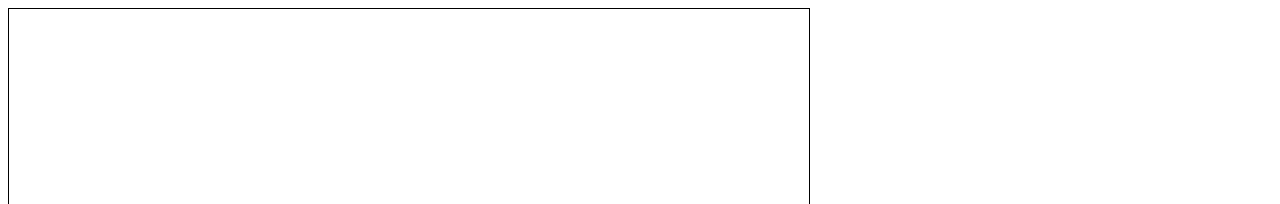
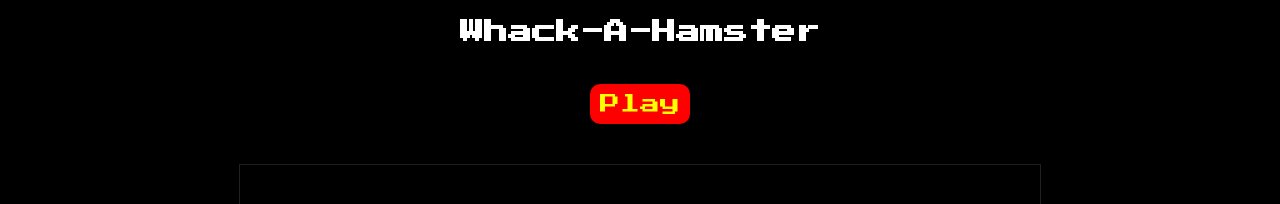
Before and after one commit to CarlosRiojas/WAHgamerepo, a plain HTML site: page index.html in a window 1280 px wide. Shown: the top 204 px of the page. Drawn offline with Linux system fonts and the light colour scheme.

Commit message:
basic html/css styling

```diff
--- a/index.html
+++ b/index.html
@@ -3,11 +3,12 @@
     <head>
         <meta charset= "UTF-8"/>
         <meta name="viewport" content= "width=device-width, initial-scale=1.0"/>
-
         <link rel="stylesheet" href="style.css" />
         <title>Whack-A-Hamster</title>
     </head>
     <body>
+        <h2>Whack-A-Hamster</h2>
+        <button id = "start-button">Play</button>
         <div id="game-board">
             <canvas id="canvas" width="800" height="800"></canvas>
         </div>
--- a/js/canvas-setup-execute.js
+++ b/js/canvas-setup-execute.js
@@ -1,2 +1,2 @@
-const $context = document.querySelector("canvvvvvvvvvvvas")
+const $context = document.querySelector("canvas")
 //prueba
--- a/style.css
+++ b/style.css
@@ -1,4 +1,25 @@
-#canvas {
+@import url('https://fonts.googleapis.com/css2?family=Press+Start+2P&display=swap');
+
+html {
+    font-family: 'Press Start 2P', cursive;
+    background-color: black;
+    text-align: center;
+}
+
+body #canvas {
     float: center;
-    border: 1px solid black;
+    border: 1px solid rgb(32, 32, 32);
 }
+body button {
+    font-size: 20px;
+    font-family: 'Press Start 2P', cursive;
+    color: yellow;
+    background-color: red;
+    border: none;
+    padding: 10px;
+    border-radius: 10px;
+    margin: 20px 0px 40px;
+}
+h2 {
+    color: white;
+}
```
